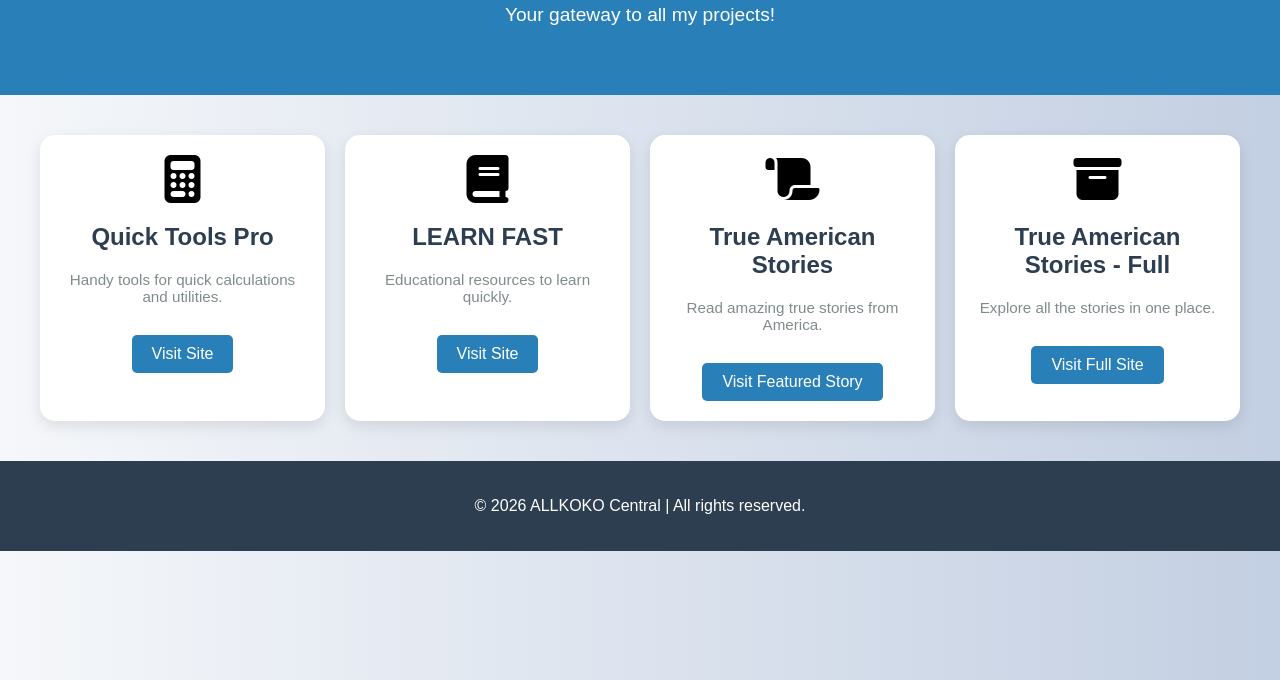
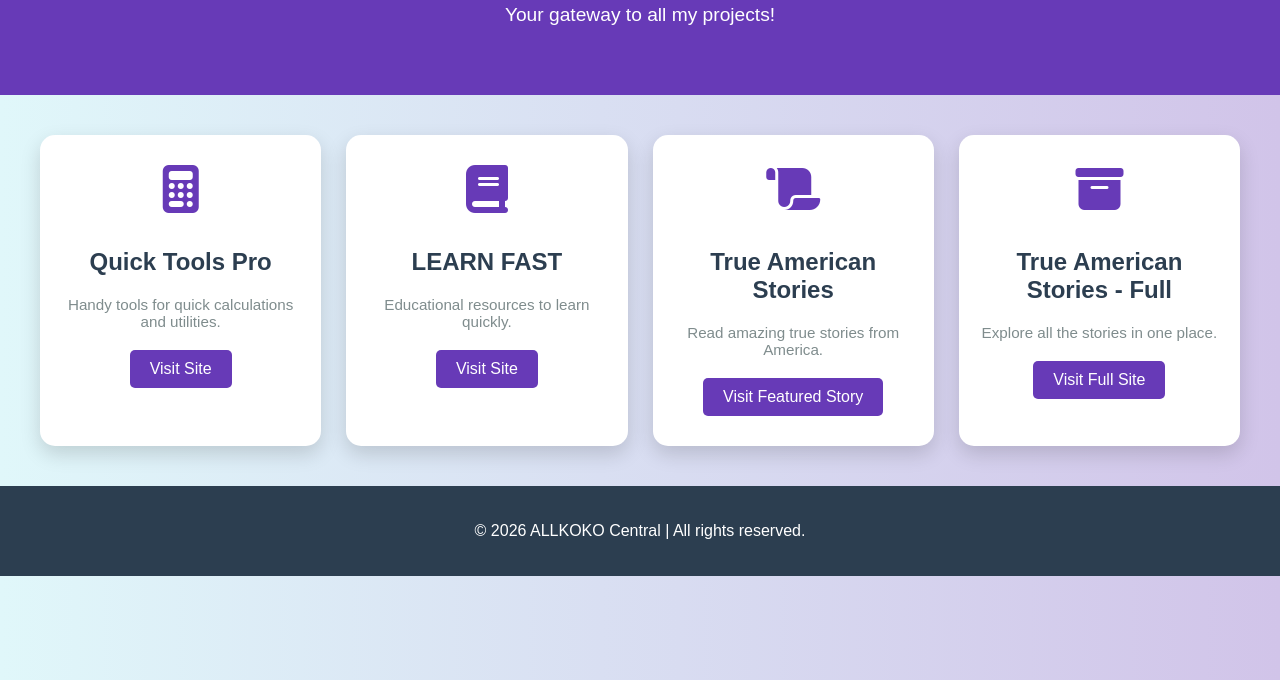
Before and after one commit to wwwallkoko29-code/All-in-One-Hub-ALLKOKO-Central, a plain HTML site: page index.html in a window 1280 px wide. Shown: the part 120-800 px from the top of the page. Drawn offline with Linux system fonts and the light colour scheme.

Commit message:
Update style.css

```diff
--- a/style.css
+++ b/style.css
@@ -1,13 +1,13 @@
 body{
   font-family: 'Arial', sans-serif;
-  background: linear-gradient(to right, #f5f7fa, #c3cfe2);
+  background: linear-gradient(to right, #e0f7fa, #d1c4e9);
   margin:0; padding:0;
 }
 
 header{
   text-align:center;
   padding:50px 20px;
-  background-color:#2980b9;
+  background: #673ab7;
   color:#fff;
 }
 
@@ -23,21 +23,27 @@ header p{
 main{
   display:grid;
   grid-template-columns: repeat(auto-fit,minmax(250px,1fr));
-  gap:20px;
+  gap:25px;
   padding:40px;
 }
 
 .site-card{
   background:#fff;
   border-radius:15px;
-  box-shadow:0 5px 15px rgba(0,0,0,0.1);
-  padding:20px;
+  box-shadow:0 8px 20px rgba(0,0,0,0.15);
+  padding:30px 20px;
   text-align:center;
-  transition: transform 0.3s ease;
+  transition: transform 0.4s ease, box-shadow 0.4s ease;
 }
 
 .site-card:hover{
-  transform: scale(1.05);
+  transform: translateY(-10px);
+  box-shadow:0 15px 25px rgba(0,0,0,0.25);
+}
+
+.site-card i{
+  color:#673ab7;
+  margin-bottom:15px;
 }
 
 .site-card h2{
@@ -47,13 +53,13 @@ main{
 .site-card p{
   color:#7f8c8d;
   font-size:0.95em;
+  margin:10px 0 20px;
 }
 
 .site-card a{
   display:inline-block;
-  margin-top:15px;
   padding:10px 20px;
-  background:#2980b9;
+  background:#673ab7;
   color:#fff;
   text-decoration:none;
   border-radius:5px;
@@ -61,7 +67,7 @@ main{
 }
 
 .site-card a:hover{
-  background:#1f618d;
+  background:#512da8;
 }
 
 footer{
```
